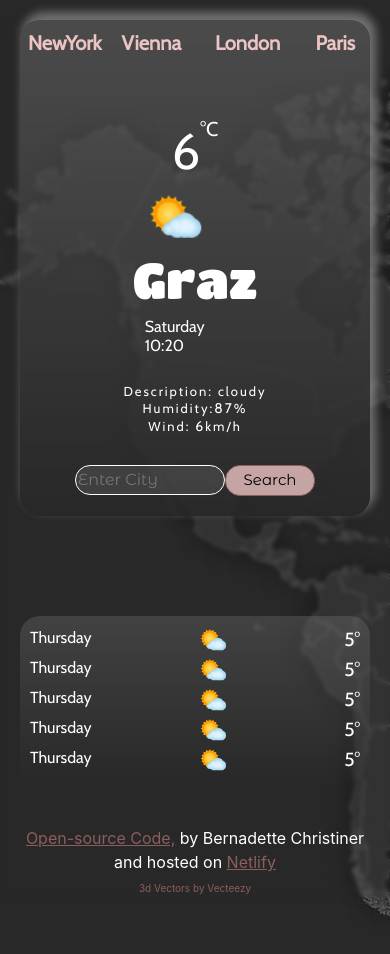
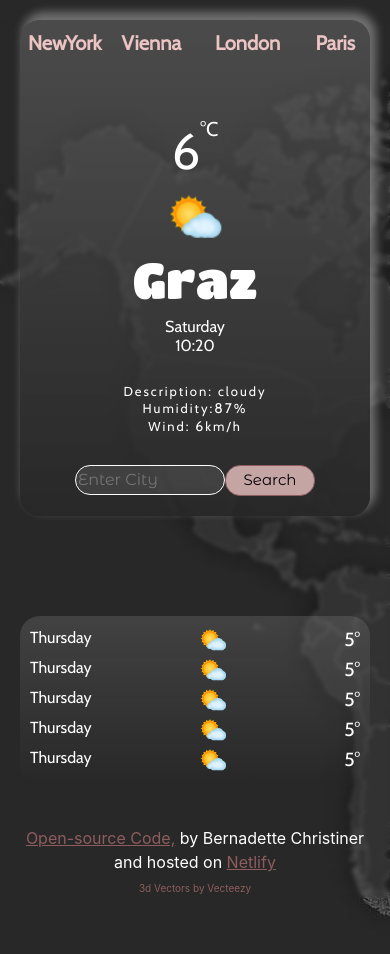
Before and after one commit to BernadetteCh/weather-react-app, a React (Create React App) app: page / in a window 390 px wide. Shown: the top 954 px of the page. Built offline with nearby package versions, Linux system fonts and the light colour scheme.

Commit message:
improved responsivness for mobile device (centered picture and headline)

```diff
--- a/src/Weather.css
+++ b/src/Weather.css
@@ -117,6 +117,8 @@ button:hover {
   }
   img {
     float: none;
+    display: block;
+    margin: 0 auto;
   }
   h1 {
     display: flex;
@@ -124,6 +126,7 @@ button:hover {
   }
   h2 {
     font-size: 16px;
+    text-align: center;
   }
   input[type="text"] {
     margin: 0px;
```
